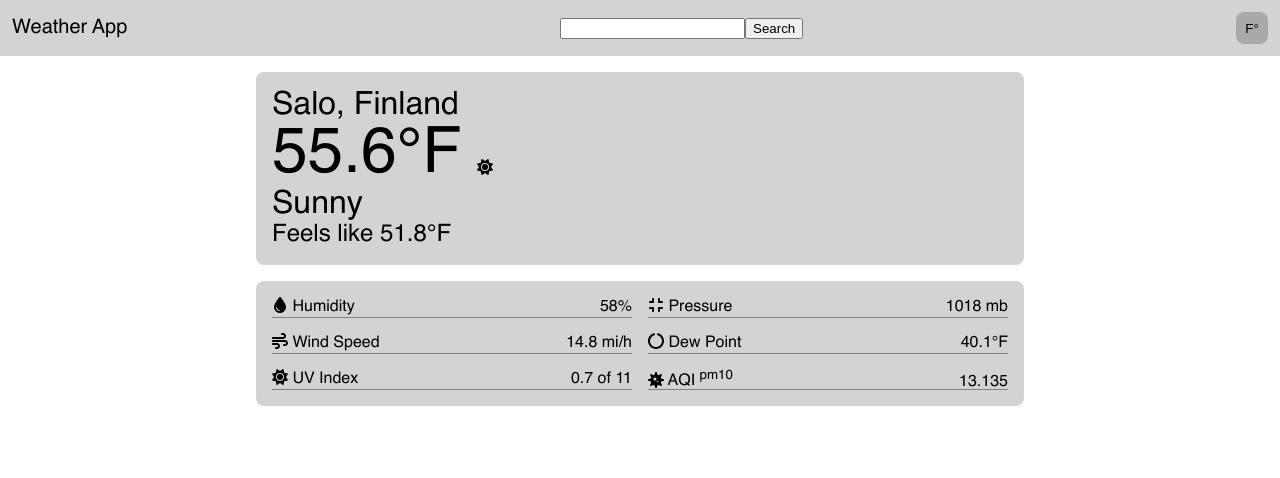
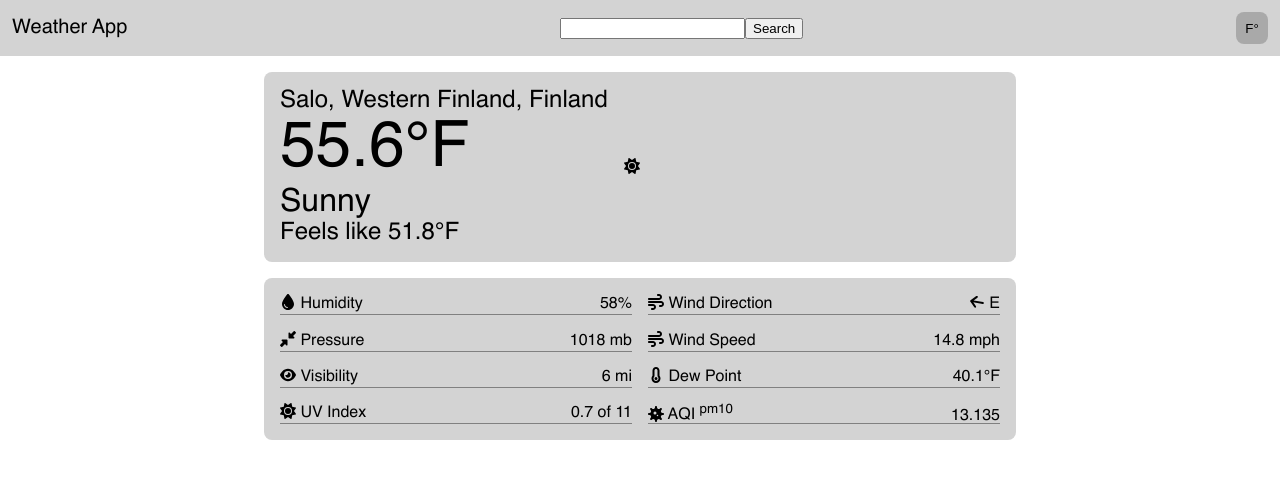
Before and after one commit to Potat369/weather-app, a React (Vite) app: page / in a window 1280 px wide. Shown: the top 478 px of the page. Built offline with nearby package versions, Linux system fonts and the light colour scheme.

Commit message:
Refine weather section

```diff
--- a/src/components/Weather.css
+++ b/src/components/Weather.css
@@ -1,6 +1,7 @@
 section {
     align-items: center;
     display: flex;
+    margin-inline: 0.5rem;
 }
 
 .main {
@@ -14,7 +15,6 @@ section {
 
 .temp {
     font-size: 4rem;
-    line-height: 4rem;
 }
 
 .prec {
@@ -33,9 +33,14 @@ section {
 .columns {
     gap: 1rem;
     display: grid;
-    grid-template-rows: repeat(3, 1fr);
+    grid-template-rows: repeat(4, 1fr);
     grid-template-columns: repeat(2, 1fr);
     flex-grow: 1;
+
+    @media screen and (max-width: 32rem) {
+        grid-template-columns: repeat(1, 1fr);
+        grid-template-rows: repeat(8, 1fr);
+    }
 }
 
 .columns .svg-inline--fa {
--- a/src/components/Weather.jsx
+++ b/src/components/Weather.jsx
@@ -1,10 +1,12 @@
 import "./Weather.css";
 import { FontAwesomeIcon } from "@fortawesome/react-fontawesome";
 import {
-  faCircleNotch,
-  faCompress,
+  faArrowDown,
+  faDownLeftAndUpRightToCenter,
   faDroplet,
+  faEye,
   faSun,
+  faTemperature0,
   faVirus,
   faWind,
 } from "@fortawesome/free-solid-svg-icons";
@@ -17,8 +19,9 @@ export default function Weather({ data, isCelsius }) {
       <section className="box">
         <div className="main">
           <div className="data">
-            <div className="prec">
-              {data.location.name}, {data.location.country}
+            <div className="like">
+              {data.location.name}, {data.location.region},{" "}
+              {data.location.country}
             </div>
             <div className="temp">
               {isCelsius ? data.current.temp_c : data.current.temp_f}°{degree}
@@ -45,7 +48,19 @@ export default function Weather({ data, isCelsius }) {
           </div>
           <div>
             <div>
-              <FontAwesomeIcon icon={faCompress} /> Pressure
+              <FontAwesomeIcon icon={faWind} /> Wind Direction
+            </div>
+            <div>
+              <FontAwesomeIcon
+                icon={faArrowDown}
+                style={{ rotate: data.current.wind_degree + "deg" }}
+              />{" "}
+              {data.current.wind_dir}
+            </div>
+          </div>
+          <div>
+            <div>
+              <FontAwesomeIcon icon={faDownLeftAndUpRightToCenter} /> Pressure
             </div>
             <div>{data.current.pressure_mb} mb</div>
           </div>
@@ -55,12 +70,21 @@ export default function Weather({ data, isCelsius }) {
             </div>
             <div>
               {isCelsius ? data.current.wind_kph : data.current.wind_mph}{" "}
-              {isCelsius ? "km/h" : "mi/h"}
+              {isCelsius ? "km/h" : "mph"}
             </div>
           </div>
           <div>
             <div>
-              <FontAwesomeIcon icon={faCircleNotch} /> Dew Point
+              <FontAwesomeIcon icon={faEye} /> Visibility
+            </div>
+            <div>
+              {isCelsius ? data.current.vis_km : data.current.vis_miles}{" "}
+              {isCelsius ? "km" : "mi"}
+            </div>
+          </div>
+          <div>
+            <div>
+              <FontAwesomeIcon icon={faTemperature0} /> Dew Point
             </div>
             <div>
               {isCelsius ? data.current.dewpoint_c : data.current.dewpoint_f}°
```
